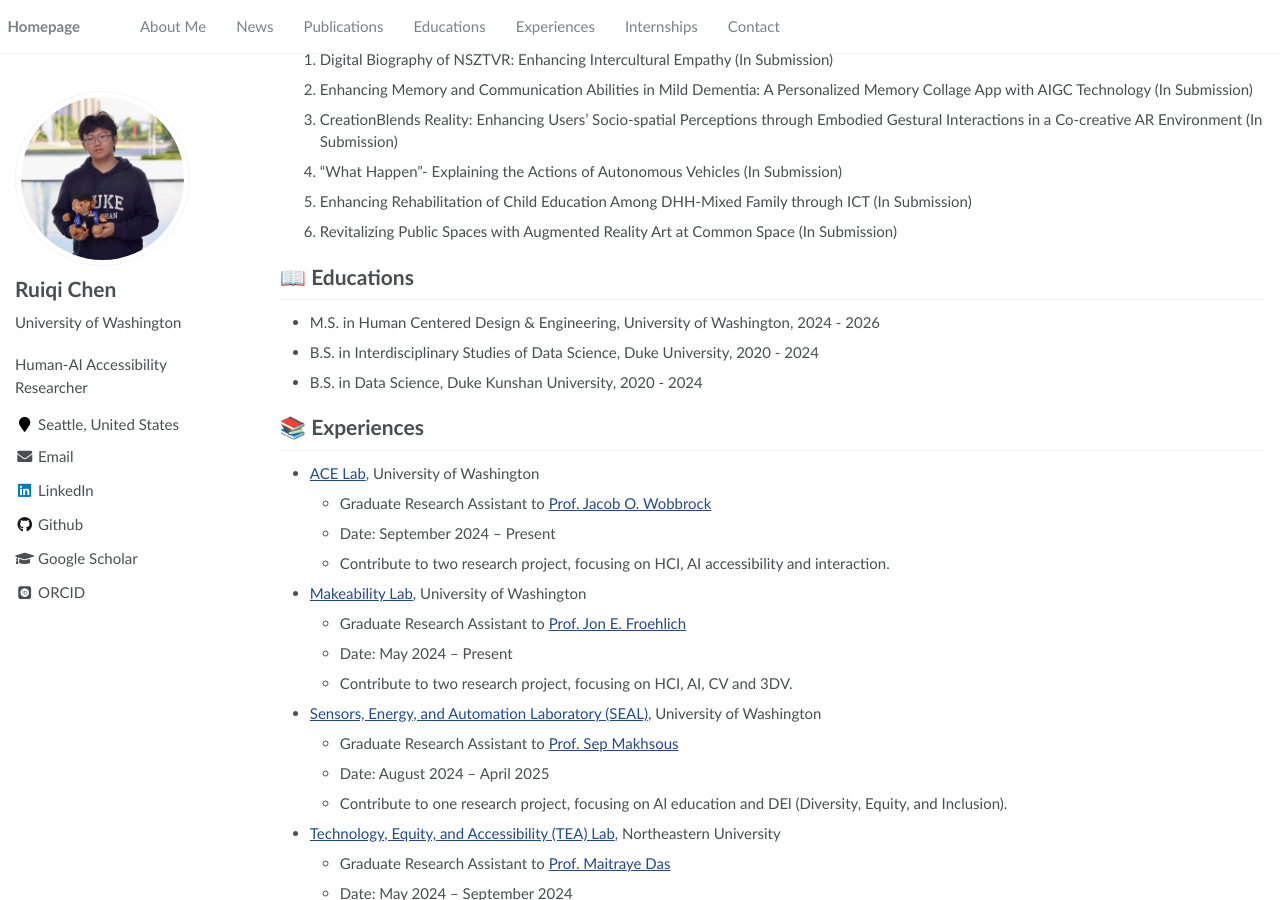
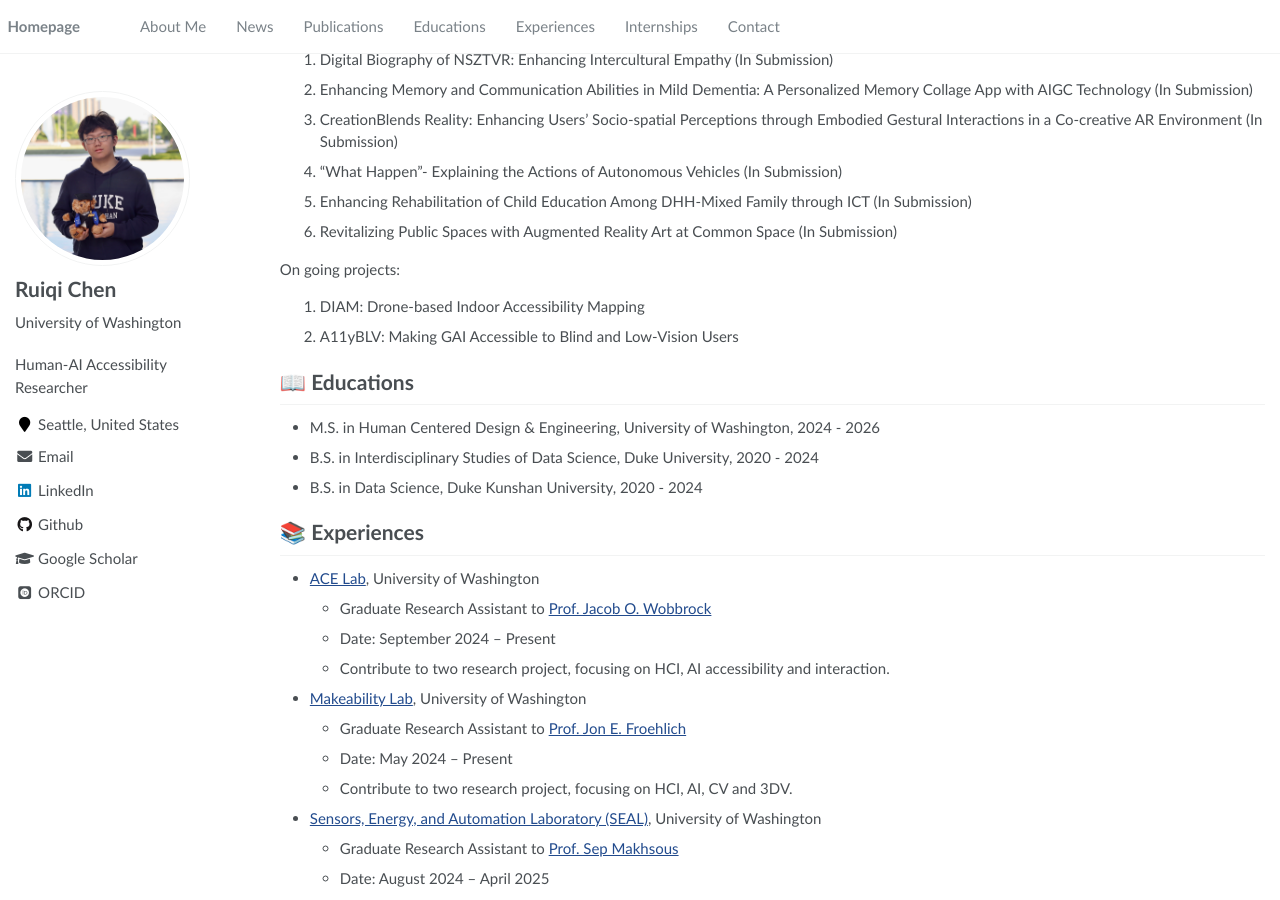
Before and after one commit to Ruiqi-Chen-0216/Ruiqi-Chen-0216.github.io, a Jekyll site: the page built from _pages/home.md, in a window 1280 px wide and 900 px high, scrolled down 1472 px. Built offline with Jekyll 4.4.1, drawn with Linux system fonts in a browser that asks for light colours; some web fonts are replaced.

Commit message:
Update home.md

```diff
--- a/_pages/home.md
+++ b/_pages/home.md
@@ -76,13 +76,16 @@
 
 There are 2 projects currently ongoing, and 6 projects are under submission & review.
 
-
 1. Digital Biography of NSZTVR: Enhancing Intercultural Empathy (In Submission)
 2. Enhancing Memory and Communication Abilities in Mild Dementia: A Personalized Memory Collage App with AIGC Technology (In Submission)
 3. CreationBlends Reality: Enhancing Users’ Socio-spatial Perceptions through Embodied Gestural Interactions in a Co-creative AR Environment (In Submission)
 4. “What Happen”- Explaining the Actions of Autonomous Vehicles (In Submission)
 5. Enhancing Rehabilitation of Child Education Among DHH-Mixed Family through ICT (In Submission)
 6. Revitalizing Public Spaces with Augmented Reality Art at Common Space (In Submission)
+
+On going projects:
+1. DIAM: Drone-based Indoor Accessibility Mapping
+2. A11yBLV: Making GAI Accessible to Blind and Low-Vision Users
 
 
 <!--- [Lorem ipsum dolor sit amet, consectetur adipiscing elit. Vivamus ornare aliquet ipsum, ac tempus justo dapibus sit amet](https://github.com), A, B, C, **CVPR 2020**-->
```
